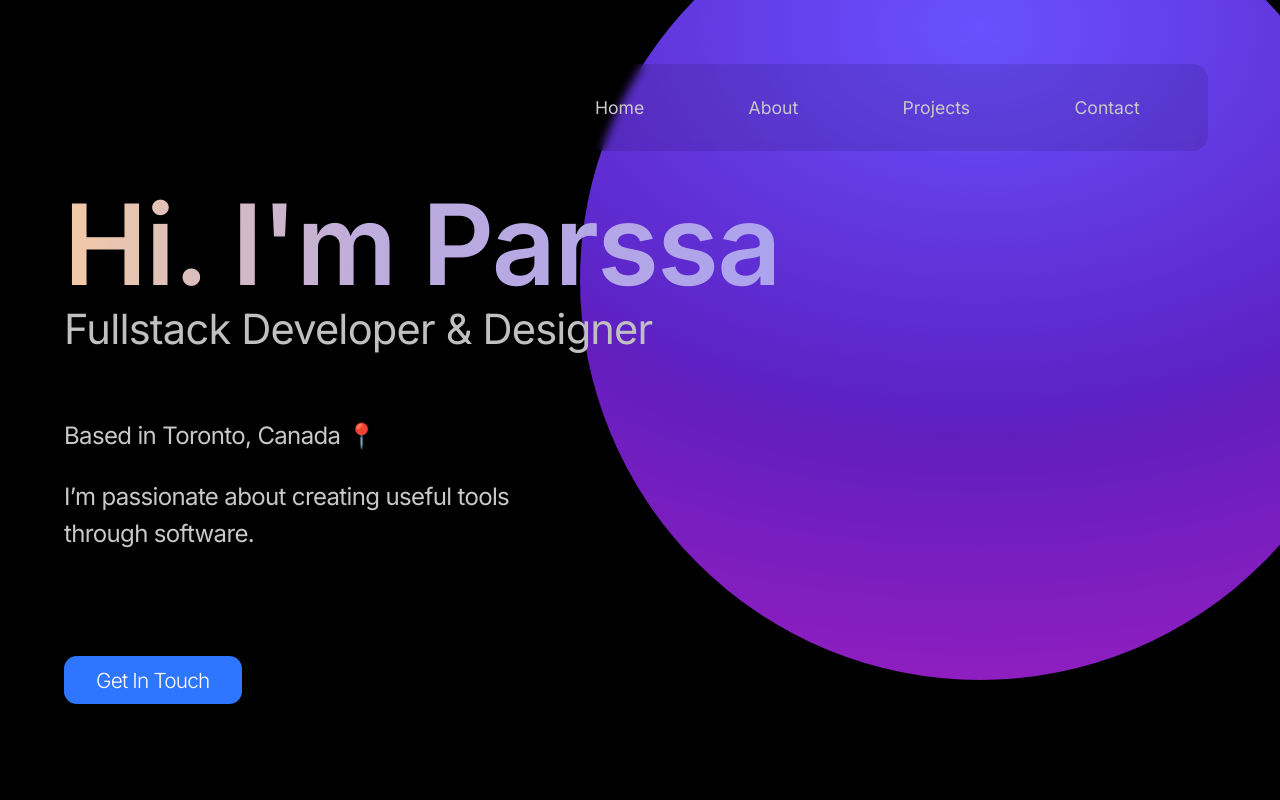
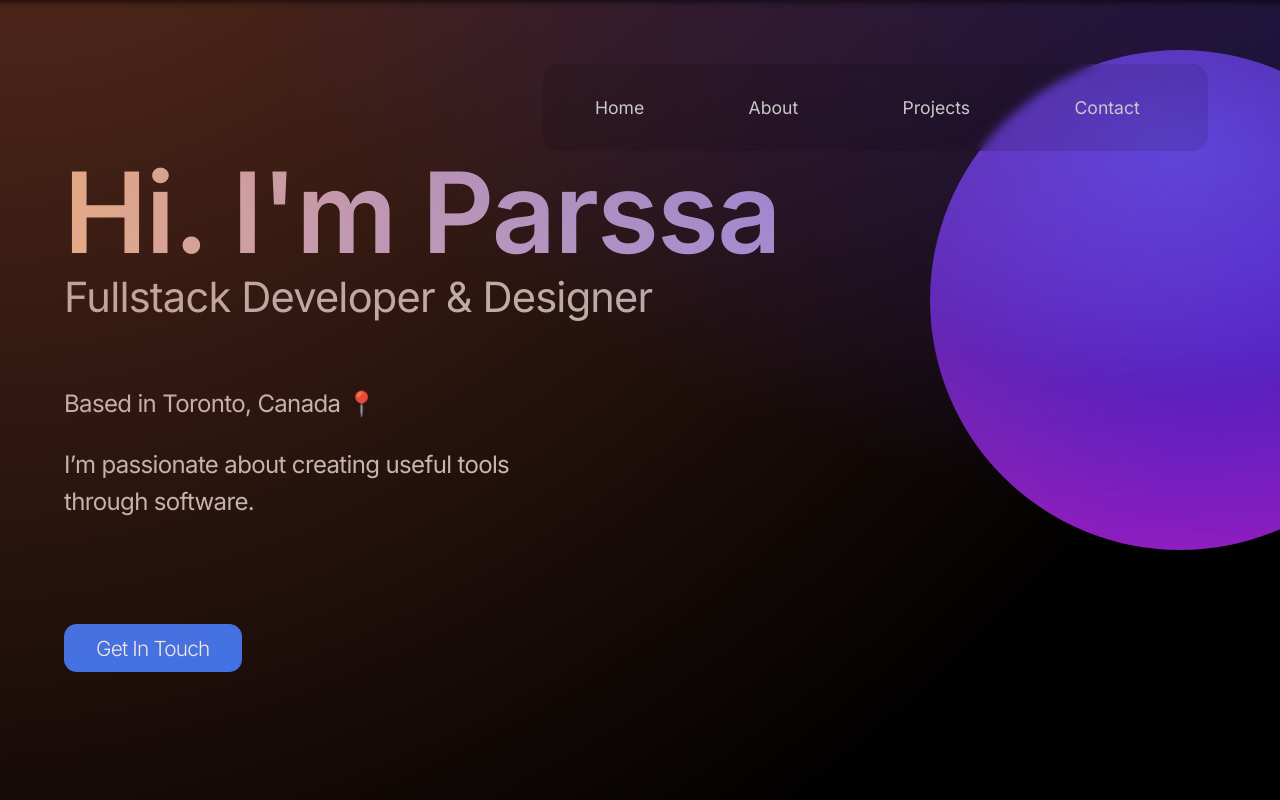
Before and after one commit to parssak/nextjs-website, a Next.js app: page / in a window 1280 px wide. Shown: the top 800 px of the page. Built offline with nearby package versions, Linux system fonts and the light colour scheme.

Commit message:
Brought background back

```diff
--- a/components/Hero.js
+++ b/components/Hero.js
@@ -1,12 +1,11 @@
 import styled from 'styled-components';
 import NavBar from './NavBar';
-
 import { Title, Description, Container, ContactButton, gradient } from './styles';
 
 const HeroContainer = styled(Container)`
     display: flex;
     flex-direction: column;
-    margin-top: 5rem;
+    padding-top: 5rem;
     @media (max-width: 800px) {
         margin-top: 0rem;
     }
@@ -28,15 +27,15 @@ const Subtitle = styled.h2`
     }
 `
 
-const size = 800
+const size = 500
 const Ball = styled.div`
     width: ${size}px;
     height: ${size}px;
     background-color: red;
     border-radius: 100%;
     position: absolute;
-    top: -200px;
-    right: -100px;
+    top: 50px;
+    right: -150px;
     z-index: -1;
     background: radial-gradient(120.64% 80.49% at 49.9% 23.98%, rgba(88, 135, 255, 0) 51.66%, #951EBF 100%), radial-gradient(76.84% 51.26% at 49.9% 18.45%, #6951FF 0%, #5B1EBF 100%);
 `
@@ -45,9 +44,18 @@ const HeroTitle = styled(Title)`
     -webkit-background-clip: text;
     -webkit-text-fill-color: transparent;
 `
+
+const Bg = styled.img`
+    position: absolute;
+    top: 0;
+    left: -25vw;
+    transform-origin: 0 0 ;
+    transform: scale(1.2)
+`
 const Hero = () => {
     return (
         <HeroContainer>
+            <Bg src="/bg.svg"/>
             <HeroTitle larger>Hi. I'm Parssa</HeroTitle>
             <Subtitle>Fullstack Developer & Designer</Subtitle>
             <Description>Based in Toronto, Canada 📍</Description>
--- a/styles/Home.module.css
+++ b/styles/Home.module.css
@@ -4,6 +4,7 @@
   position: relative;
   flex-direction: column;
   align-items: center;
+
 }
 
 .container>* {
```
Also changed, not shown: public/bg.svg (added).
